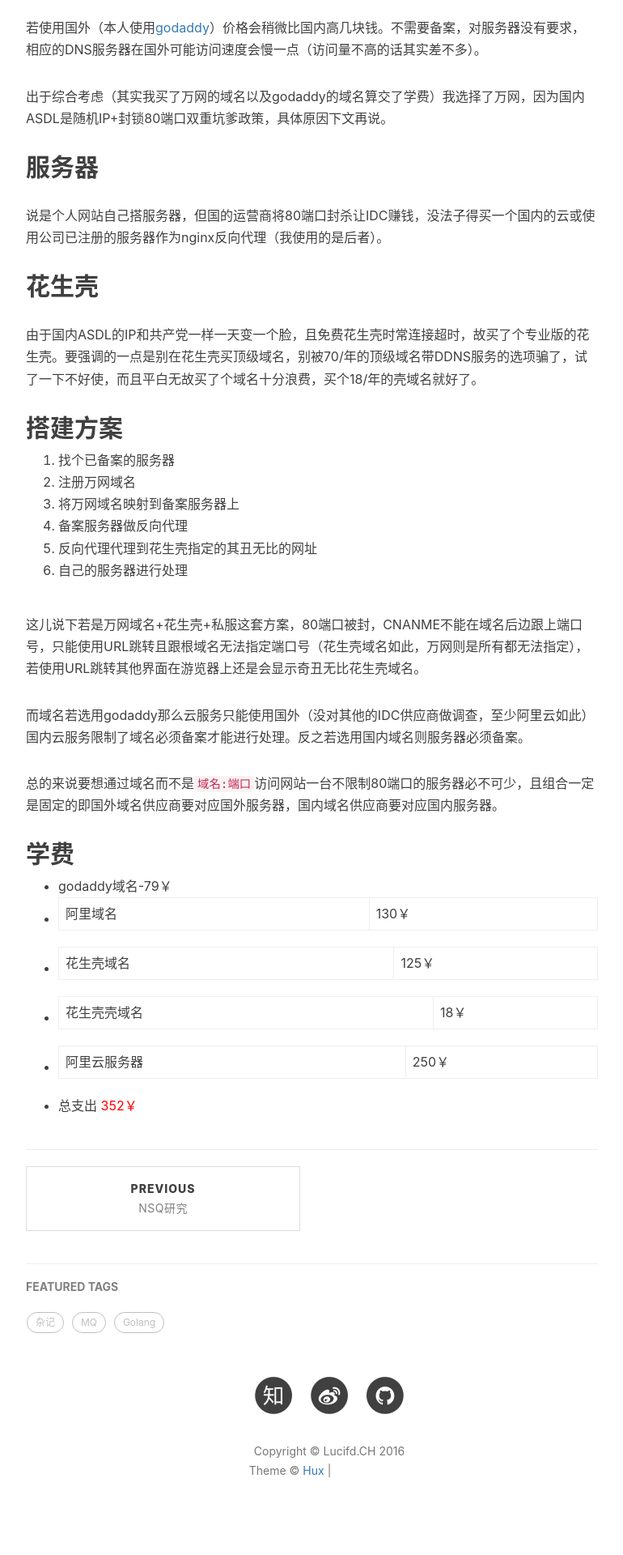
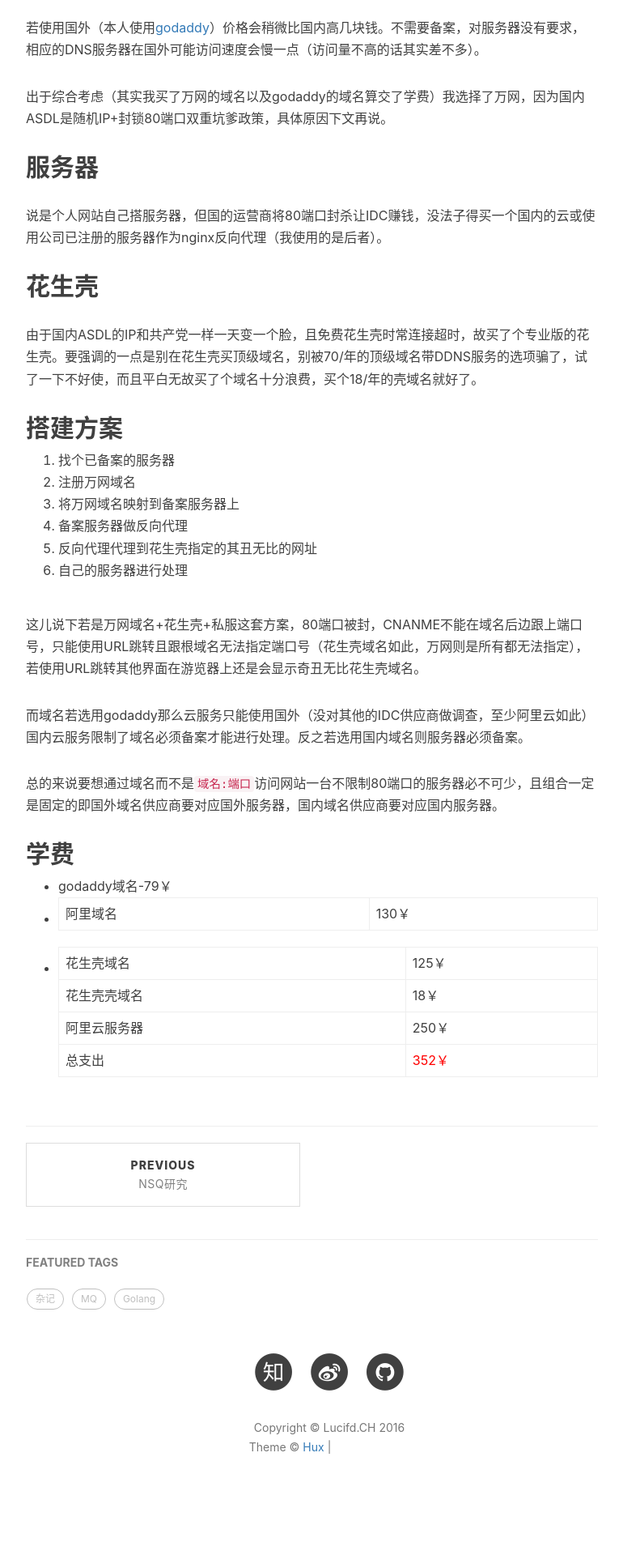
Before and after one commit to dashen19930328/lucifdch.github.io, a Jekyll site: the page built from _posts/2016-03-22-解决国内坑爹国策搭建个人网站方案.md, in a window 1280 px wide. Shown: the part 856-2776 px from the top of the page at 81% size, without its empty margins (233-1003 px from the left). Built offline with Jekyll 4.4.1, drawn with Linux system fonts in a browser that asks for light colours; nearby versions of some CDN libraries; comment, search, counter and statistics services are not loaded; after the commit the page ends 2747 px from its top, so only the background shows below that; grey boxes are pictures that could not be loaded.

Commit message:
no message

```diff
--- a/_posts/2016-03-22-解决国内坑爹国策搭建个人网站方案.md
+++ b/_posts/2016-03-22-解决国内坑爹国策搭建个人网站方案.md
@@ -44,6 +44,6 @@
 * godaddy域名-79￥
 * 阿里域名 |130￥|
 * 花生壳域名| 125￥|
-* 花生壳壳域名 |18￥|
-* 阿里云服务器 |250￥|
-* 总支出 <font color='red'>352￥<font>
+花生壳壳域名 |18￥|
+阿里云服务器 |250￥|
+总支出 | <font color='red'>352￥<font>
```
